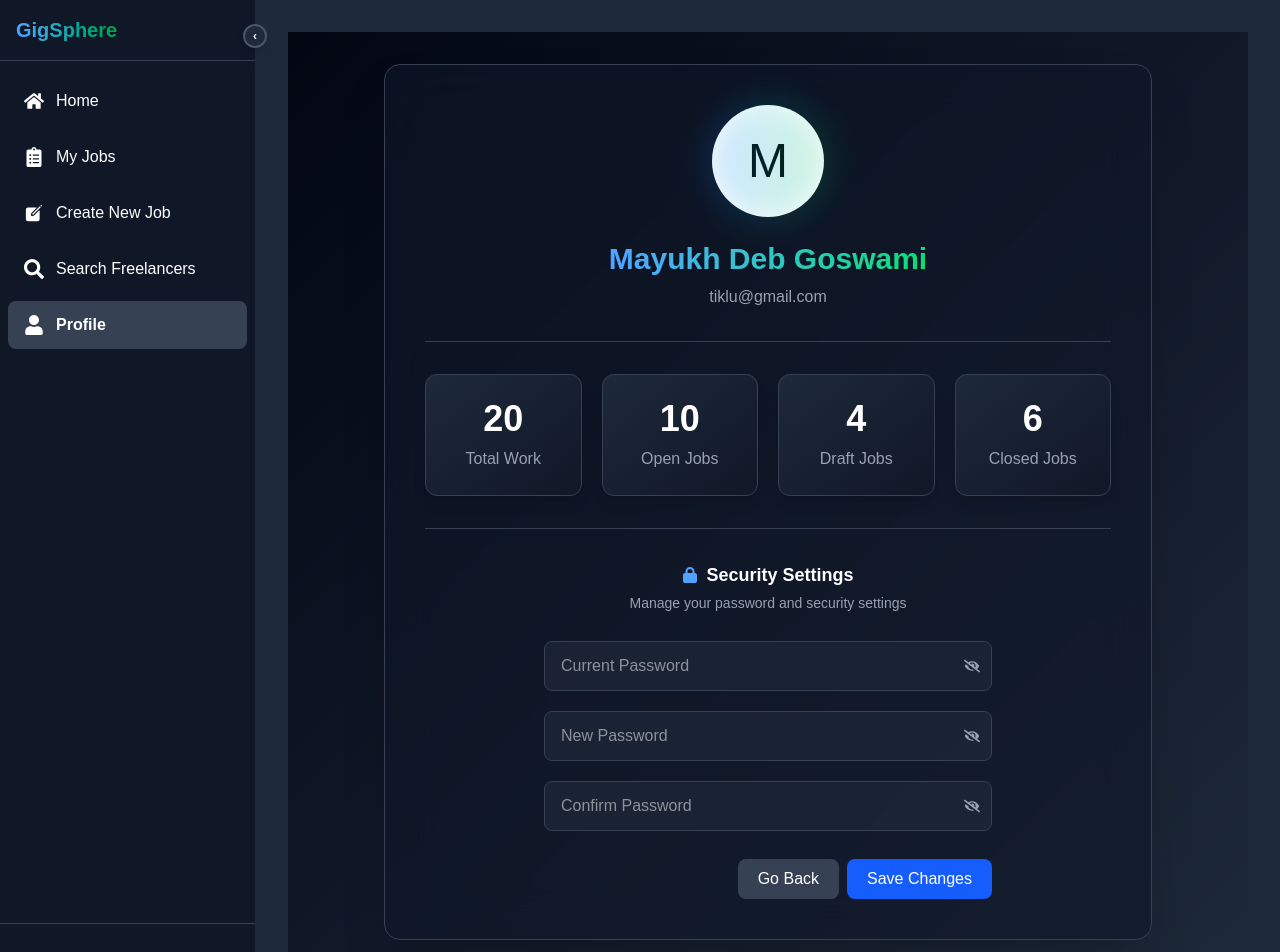
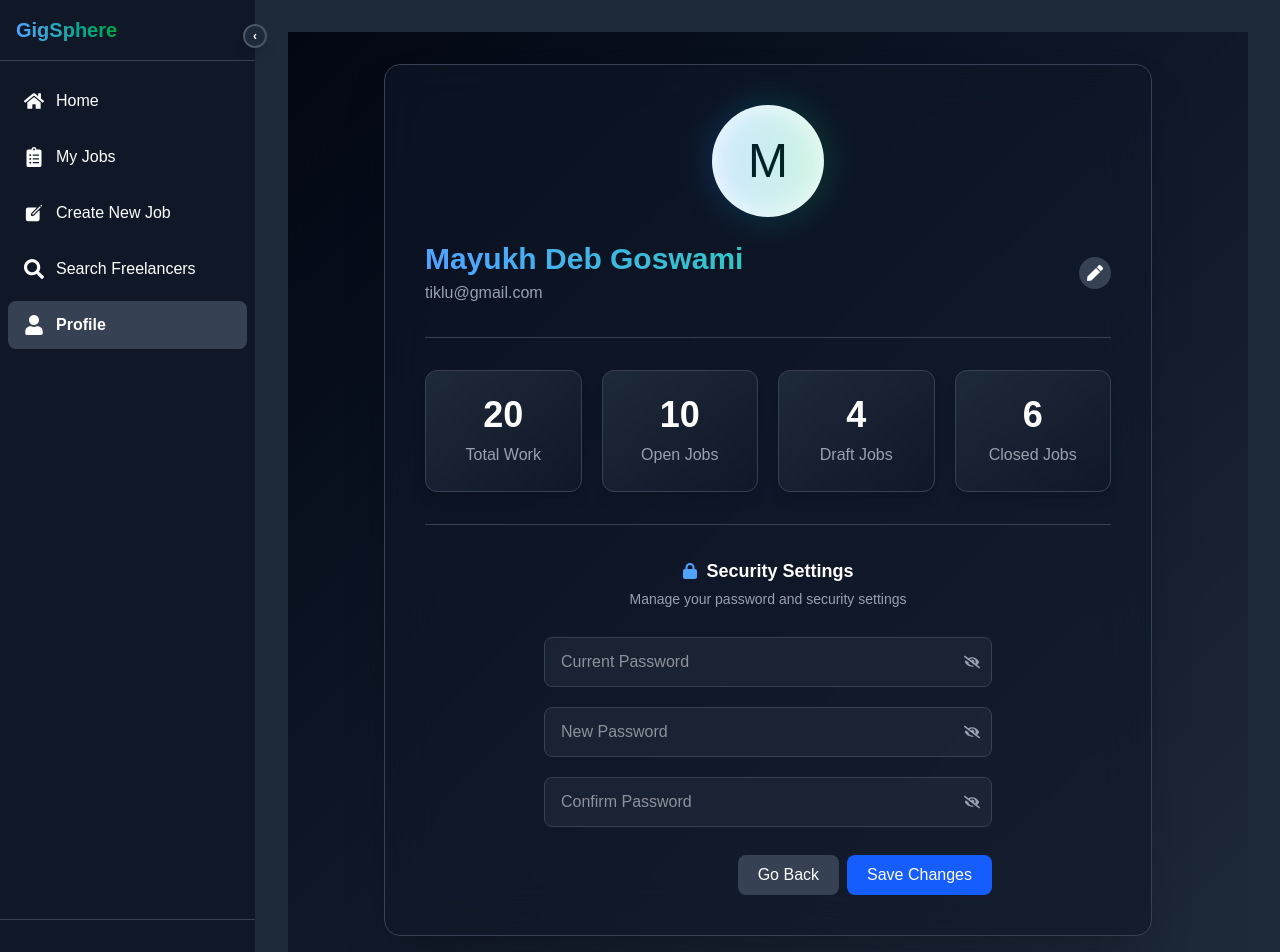
Before and after one commit to pirate08/gigsphere, a Next.js app: page /client-dashboard/profile in a window 1280 px wide. Shown: the top 952 px of the page. Built offline with nearby package versions, Linux system fonts and the light colour scheme.

Commit message:
Profile page's UI is fully ready...

```diff
--- /dev/null
+++ b/src/common/PasswordInput.tsx
@@ -0,0 +1,30 @@
+import React from 'react';
+import { FaEyeSlash, FaEye } from 'react-icons/fa';
+
+const PasswordInput = ({
+  placeholder,
+  visible,
+  setVisible,
+  color,
+}: {
+  placeholder: string;
+  visible: boolean;
+  setVisible: React.Dispatch<React.SetStateAction<boolean>>;
+  color: string;
+}) => (
+  <div className='relative'>
+    <input
+      type={visible ? 'text' : 'password'}
+      placeholder={placeholder}
+      className={`w-full bg-gray-800/70 text-sm md:text-base text-white pl-4 pr-10 py-3 rounded-lg border border-gray-700 focus:border-${color}-500 focus:ring-1 focus:ring-${color}-500 outline-none transition-all duration-200`}
+    />
+    <button
+      type='button'
+      onClick={() => setVisible(!visible)}
+      className='absolute right-3 top-1/2 -translate-y-1/2 text-gray-400 cursor-pointer'>
+      {visible ? <FaEye /> : <FaEyeSlash />}
+    </button>
+  </div>
+);
+
+export default PasswordInput;
--- a/src/components/Profile.tsx
+++ b/src/components/Profile.tsx
@@ -1,11 +1,12 @@
 'use client';
 
-import React from 'react';
+import React, { useState } from 'react';
 import { motion } from 'framer-motion';
 import StatBox from '@/common/StatsBox';
-import { FaEyeSlash } from 'react-icons/fa';
+import { FaPen, FaCheck, FaTimes } from 'react-icons/fa';
 import { FaLock } from 'react-icons/fa6';
 import { useRouter } from 'next/navigation';
+import PasswordInput from '@/common/PasswordInput';
 
 interface UserProps {
   id: number;
@@ -33,6 +34,14 @@ const UserDetails: UserProps[] = [
 
 const ProfileUI = () => {
   const router = useRouter();
+  const [currentPassword, setCurrentPassword] = useState(false);
+  const [newPassword, setNewPassword] = useState(false);
+  const [confirmPassword, setConfirmPassword] = useState(false);
+  const [isEditing, setIsEditing] = useState(false);
+
+  const [editName, setEditName] = useState(UserDetails[0].fullName);
+  const [editEmail, setEditEmail] = useState(UserDetails[0].email);
+
   return (
     <div className='min-h-screen w-full bg-gradient-to-br from-gray-950 via-gray-900 to-gray-800 flex justify-center items-center py-8 px-4 sm:px-6 lg:px-10'>
       {UserDetails.map((user) => (
@@ -50,14 +59,59 @@ const ProfileUI = () => {
             <div className='absolute -inset-1 rounded-full bg-gradient-to-r from-blue-500 to-green-500 opacity-20 blur-lg group-hover:opacity-40 transition duration-300'></div>
           </div>
 
-          {/* Name & Email */}
-          <div className='text-center mt-6'>
-            <h2 className='text-2xl sm:text-3xl font-extrabold bg-gradient-to-r from-blue-400 to-green-400 bg-clip-text text-transparent'>
-              {user.fullName}
-            </h2>
-            <p className='text-gray-400 text-sm sm:text-base mt-2'>
-              {user.email}
-            </p>
+          {/* Editable Name & Email */}
+          <div className='w-full mt-6 flex flex-col sm:flex-row items-center justify-between gap-4'>
+            <div className='text-center sm:text-left w-full'>
+              {isEditing ? (
+                <div className='space-y-3'>
+                  <input
+                    type='text'
+                    value={editName}
+                    onChange={(e) => setEditName(e.target.value)}
+                    className='w-full bg-gray-800/70 border border-blue-500 rounded-lg px-4 py-2 text-white text-center sm:text-left focus:outline-none focus:ring-2 focus:ring-blue-500'
+                  />
+                  <input
+                    type='email'
+                    value={editEmail}
+                    onChange={(e) => setEditEmail(e.target.value)}
+                    className='w-full bg-gray-800/70 border border-blue-500 rounded-lg px-4 py-2 text-white text-center sm:text-left focus:outline-none focus:ring-2 focus:ring-blue-500'
+                  />
+                </div>
+              ) : (
+                <div>
+                  <h2 className='text-2xl sm:text-3xl font-extrabold bg-gradient-to-r from-blue-400 to-green-400 bg-clip-text text-transparent'>
+                    {editName}
+                  </h2>
+                  <p className='text-gray-400 text-sm sm:text-base mt-1'>
+                    {editEmail}
+                  </p>
+                </div>
+              )}
+            </div>
+
+            {/* Edit or Save/Cancel Buttons */}
+            <div className='flex items-center justify-center sm:justify-end w-full sm:w-auto gap-3 mt-4 sm:mt-0'>
+              {isEditing ? (
+                <>
+                  <button
+                    onClick={() => setIsEditing(false)}
+                    className='p-2 rounded-full bg-red-600 hover:bg-red-500 transition duration-200'>
+                    <FaTimes />
+                  </button>
+                  <button
+                    onClick={() => setIsEditing(false)} // replace with save function later
+                    className='p-2 rounded-full bg-green-600 hover:bg-green-500 transition duration-200'>
+                    <FaCheck />
+                  </button>
+                </>
+              ) : (
+                <button
+                  onClick={() => setIsEditing(true)}
+                  className='p-2 rounded-full bg-gray-700 hover:bg-gray-600 transition duration-200'>
+                  <FaPen />
+                </button>
+              )}
+            </div>
           </div>
 
           {/* Divider */}
@@ -87,36 +141,31 @@ const ProfileUI = () => {
             {/* Input Fields */}
             <div className='space-y-5 mt-7'>
               {/* Current Password */}
-              <div className='relative'>
-                <input
-                  type='password'
-                  placeholder='Current Password'
-                  className='w-full bg-gray-800/70 text-sm md:text-base text-white pl-4 pr-10 py-3 rounded-lg border border-gray-700 focus:border-blue-500 focus:ring-1 focus:ring-blue-500 outline-none transition-all duration-200'
-                />
-                <FaEyeSlash className='absolute right-3 top-1/2 -translate-y-1/2 text-gray-400 cursor-pointer' />
-              </div>
+              <PasswordInput
+                placeholder='Current Password'
+                visible={currentPassword}
+                setVisible={setCurrentPassword}
+                color='blue'
+              />
 
               {/* New Password */}
-              <div className='relative'>
-                <input
-                  type='password'
-                  placeholder='New Password'
-                  className='w-full bg-gray-800/70 text-sm md:text-base text-white pl-4 pr-10 py-3 rounded-lg border border-gray-700 focus:border-green-500 focus:ring-1 focus:ring-green-500 outline-none transition-all duration-200'
-                />
-                <FaEyeSlash className='absolute right-3 top-1/2 -translate-y-1/2 text-gray-400 cursor-pointer' />
-              </div>
+              <PasswordInput
+                placeholder='New Password'
+                visible={newPassword}
+                setVisible={setNewPassword}
+                color='green'
+              />
 
               {/* Confirm Password */}
-              <div className='relative'>
-                <input
-                  type='password'
-                  placeholder='Confirm Password'
-                  className='w-full bg-gray-800/70 text-sm md:text-base text-white pl-4 pr-10 py-3 rounded-lg border border-gray-700 focus:border-purple-500 focus:ring-1 focus:ring-purple-500 outline-none transition-all duration-200'
-                />
-                <FaEyeSlash className='absolute right-3 top-1/2 -translate-y-1/2 text-gray-400 cursor-pointer' />
-              </div>
+              <PasswordInput
+                placeholder='Confirm Password'
+                visible={confirmPassword}
+                setVisible={setConfirmPassword}
+                color='purple'
+              />
             </div>
-            {/* --Buttons-- */}
+
+            {/* Buttons */}
             <div className='flex justify-end items-center gap-2 mt-7'>
               <button
                 className='px-5 py-2 bg-gray-700 hover:bg-gray-600 text-sm md:text-base text-white rounded-lg transition-all duration-200 cursor-pointer'
```
